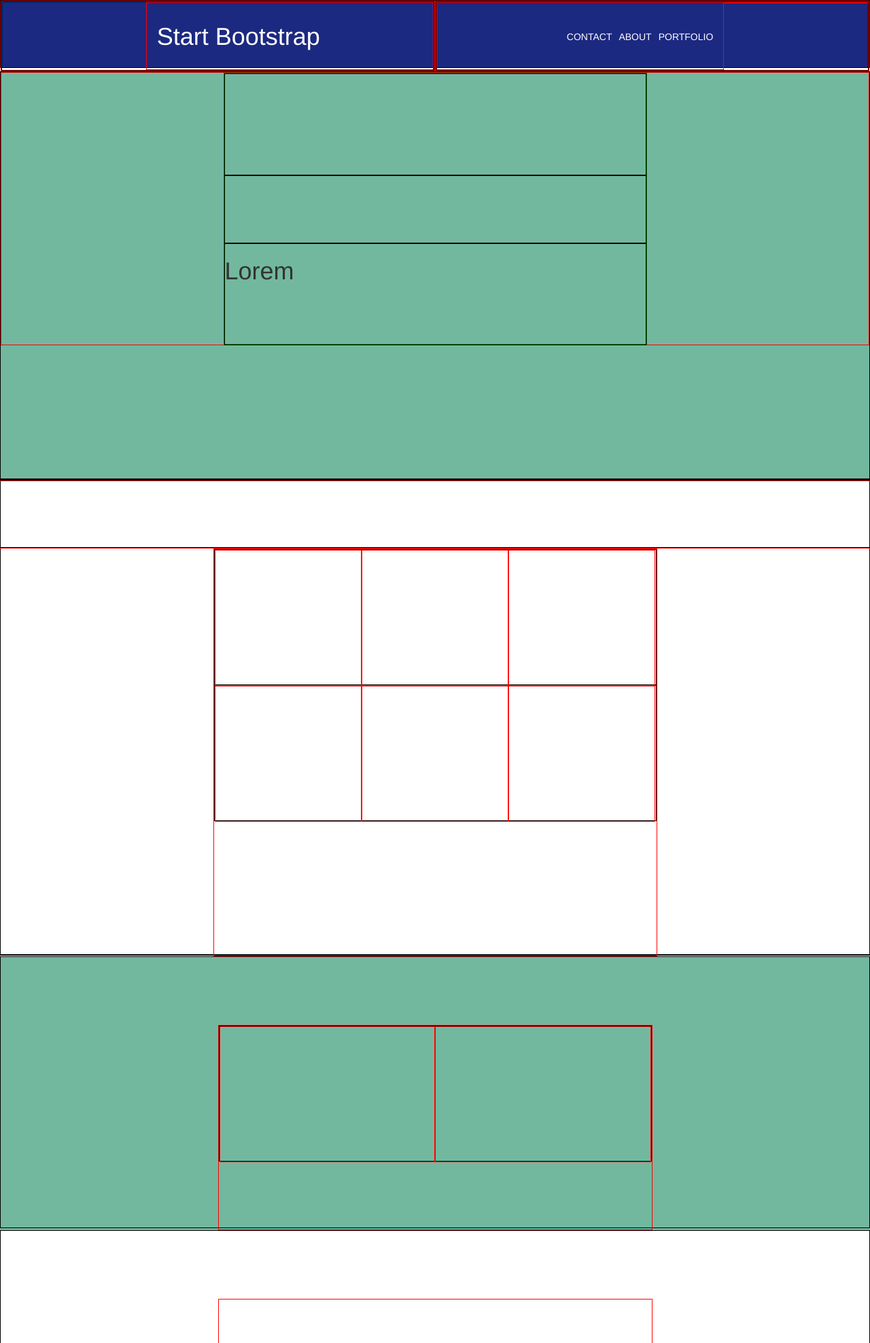
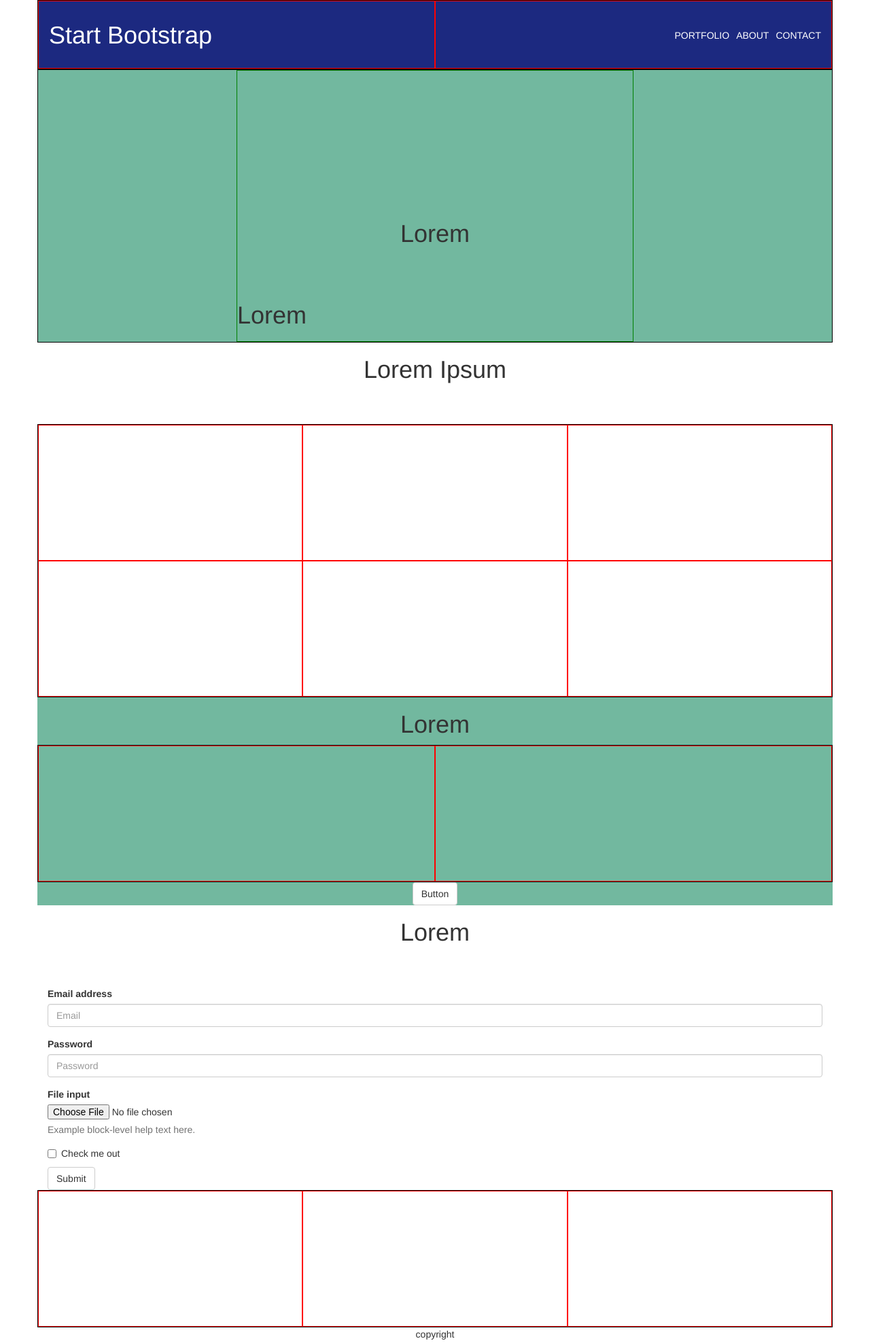
Before and after one commit to pozmar/html-css-bootstrap-freelancer, a plain HTML site: page index.html in a window 1280 px wide. Shown: the top 1976 px of the page at 68% size. Drawn offline with nearby package versions, Linux system fonts and the light colour scheme.

Commit message:
scheletro struttura responsive

```diff
--- a/css/style.css
+++ b/css/style.css
@@ -1,6 +1,5 @@
 html{
   font-family: "Ubuntu", sans-serif;
-
 }
 .h-100{
   height: 100px;
@@ -8,10 +7,9 @@ html{
 [class*="row"]{
   border: 1px solid black;
 }
- [class*="col-"]{
-   border: 1px solid red;
- }
-
+[class*="col-"]{
+  border: 1px solid red;
+}
 /*HEADER*/
 /*HEADER START*/
 #section1 h1{
@@ -28,8 +26,8 @@ html{
   margin: 0;
 }
 #section1 ul a{
-color: white;
-text-decoration: none;
+  color: white;
+  text-decoration: none;
 }
 #section1 h1{
   line-height: 100px;
@@ -42,7 +40,7 @@ text-decoration: none;
 #section1 .background{
   background-color: #1c2980;
 }
-#section2{
+#section2 .background{
   background-color: #72b89f;
 }
 #section3{
--- a/index.html
+++ b/index.html
@@ -10,165 +10,136 @@
   <title>Bootstrap</title>
 </head>
 <body>
-  <header id="section1" class="container-fluid">
-    <div class="row background h-100">
-      <div class="col-lg-6 col-md-6 col-xs-6">
-        <div class="row">
-          <div class="col-lg-offset-4 col-md-offset-2 col-md-10 col-xs-offset-0 col-xs-12 col-lg-8 h-100">
-
+  <header>
+    <div id="section1">
+      <div class="container">
+        <div class="row background">
+          <div class="col-lg-6 col-md-6 col-sm-6 col-xs-6 h-100">
             <h1>Start Bootstrap</h1>
           </div>
-
-        </div>
-
-
-      </div>
-      <div class="col-lg-6 col-md-6 col-xs-6">
-        <div class="row">
-          <div class="col-md-10 col-xs-offset-0 col-xs-6 col-lg-8 h-100">
-            <nav class="hidden-xs">
+          <div class="col-lg-6 col-md-6 col-sm-6 hidden-xs h-100">
+            <nav>
               <ul>
+                <li><a href="#">CONTACT</a></li>
+                <li><a href="#">ABOUT</a></li>
                 <li><a href="#">PORTFOLIO</a></li>
-                <li><a href="#">ABOUT</a></li>
-                <li><a href="#">CONTACT</a></li>
               </ul>
             </nav>
           </div>
-          <div class="col-xs-4">
-            <div class="burger visible-xs-inline-block h-100">
+          <div class="col-xs-6 visible-xs h-100">
+            <div class="burger">
               <i class="fa fa-bars" aria-hidden="true"></i>
             </div>
           </div>
         </div>
       </div>
+
     </div>
-  </header>
-  <main>
-
-    <section id="section2" class="container-fluid">
-      <div class="row h-600">
-        <div class="col-lg-12 col-md-12">
-          <div class="box">
-            <div class="row1">
+    <section id="section2">
+      <div class="container background">
+        <div class="row">
+          <div class="box h-600">
+            <div class="box-top h-200">
               <img src="" alt="">
             </div>
-            <div class="row2 riga">
-
+            <div class="box-center text-center h-100">
+              <h1>Lorem</h1>
             </div>
-            <div class="row3">
+            <div class="box-bottom h-200">
               <h1>Lorem</h1>
             </div>
 
           </div>
 
+
+        </div>
+      </div>
+    </section>
+  </header>
+
+
+  <main>
+    <section id="section3" class="container">
+      <div class="text-center h-100">
+        <h1>Lorem Ipsum</h1>
+      </div>
+      <div class="row">
+        <div class="col-xs-12 col-md-6 col-lg-4 h-200"></div>
+        <div class="col-xs-12 col-md-6 col-lg-4 h-200"></div>
+        <div class="col-xs-12 col-md-6 col-lg-4 h-200"></div>
+        <div class="col-xs-12 col-md-6 col-lg-4 h-200"></div>
+        <div class="col-xs-12 col-md-6 col-lg-4 h-200"></div>
+        <div class="col-xs-12 col-md-6 col-lg-4 h-200"></div>
+      </div>
+    </section>
+
+    <section id="section4" class="container">
+      <div class="text-center">
+        <h1>Lorem</h1>
+      </div>
+      <div class="row">
+        <div class="col-lg-6 col-md-6 h-200">
+
+        </div>
+        <div class="col-lg-6 col-md-6 h-200">
+
         </div>
 
       </div>
-
+      <div class="text-center">
+        <button class="btn btn-default" type="submit">Button</button>
+      </div>
 
     </section>
-    <section id="section3" class="container-fluid">
-      <div class="row h-700">
-        <div class="row riga">
-          <div class="col-lg-12 col-md-12 h-100">
-
-          </div>
-        </div>
-        <div class="row h-600">
-          <div class="col-lg-offset-3 col-md-offset-2 col-md-8 col-lg-6 h-600">
-
-            <div class="row top h-200">
-              <div class="col-lg-4 col-md-6 h-200">
-
-              </div>
-              <div class="col-lg-4 col-md-6 h-200">
-
-              </div>
-              <div class="col-lg-4 col-md-6 h-200">
-
-              </div>
-            </div>
-            <div class="row bottom h-200">
-
-              <div class="col-lg-4 col-md-6 h-200">
-
-              </div>
-              <div class="col-lg-4 col-md-6 h-200">
-
-              </div>
-              <div class="col-lg-4 col-md-6 h-200">
-
-              </div>
-            </div>
-          </div>
+    <section id="section5">
+      <div class="container">
+        <div class="text-center h-100">
+          <h1>Lorem</h1>
         </div>
       </div>
-    </section>
-    <section id="section4" class="container-fluid">
-      <div class="row h-400">
-        <div class="riga">
+      <div class="container">
 
-        </div>
-        <div class="col-lg-offset-3 col-md-offset-2 col-md-8 col-lg-6">
-          <div class="row h-200">
-            <div class="col-lg-6 col-md-6 h-200">
-
-            </div>
-            <div class="col-lg-6 col-md-6  h-200">
-
-            </div>
-
+        <form>
+          <div class="form-group">
+            <label for="exampleInputEmail1">Email address</label>
+            <input type="email" class="form-control" id="exampleInputEmail1" placeholder="Email">
           </div>
-          <div class="riga">
-
+          <div class="form-group">
+            <label for="exampleInputPassword1">Password</label>
+            <input type="password" class="form-control" id="exampleInputPassword1" placeholder="Password">
           </div>
-        </div>
+          <div class="form-group">
+            <label for="exampleInputFile">File input</label>
+            <input type="file" id="exampleInputFile">
+            <p class="help-block">Example block-level help text here.</p>
+          </div>
+          <div class="checkbox">
+            <label>
+              <input type="checkbox"> Check me out
+            </label>
+          </div>
+          <button type="submit" class="btn btn-default">Submit</button>
+        </form>
       </div>
-    </section>
-    <section id="section5" class="container-fluid">
-      <div class="row h-600">
-        <div class="riga">
-
-        </div>
-        <div class="col-lg-offset-3 col-md-offset-2 col-md-8 col-lg-6 h-500">
-
-
-        </div>
-
-
-      </div>
-
 
     </section>
   </main>
-  <footer class="footer container-fluid">
-    <div class="row h-300">
-      <div class="top h-200">
-        <div class="col-lg-offset-2 col-md-offset-2 col-md-8 col-lg-8 h-200">
-          <div class="row">
-            <div class="col-lg-4 col-md-4 h-200">
-
-            </div>
-            <div class="col-lg-4 col-md-4 h-200">
-
-            </div>
-            <div class="col-lg-4 col-md-4 h-200">
-
-            </div>
-          </div>
-        </div>
-
+  <footer class="container">
+    <div class="row">
+      <div class="col-lg-4 col-md-4 h-200">
 
       </div>
-      <div class="bottom">
-      <div class="riga">
-        <div class="col-lg-offset-5 col-md-offset-4 col-md-4 col-lg-2 h-100">
+      <div class="col-lg-4 col-md-4 h-200">
 
-        </div>
       </div>
+      <div class="col-lg-4 col-md-4 h-200">
 
+      </div>
     </div>
+    <div class="text-center">
+      <p>copyright</p>
     </div>
+
 
 
   </footer>
```
